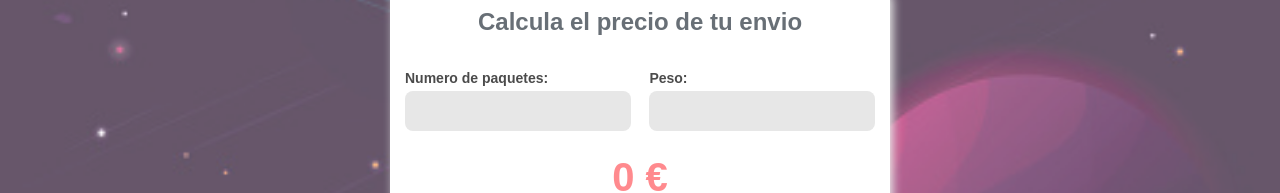
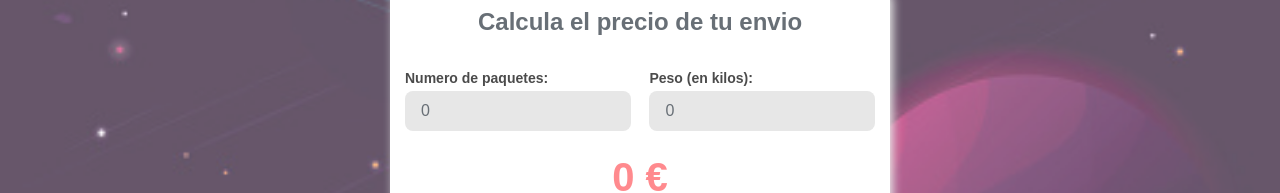
Before and after one commit to margamb/planet-express, a React (Create React App) app: page / in a window 1280 px wide. Shown: the part 317-510 px from the top of the page. Built offline with nearby package versions, Linux system fonts and the light colour scheme.

Commit message:
make calculator work

```diff
--- a/src/components/Calculator.js
+++ b/src/components/Calculator.js
@@ -1,34 +1,55 @@
-import React, { useState } from 'react';
+import React, { useState, useEffect } from 'react';
 import './Calculator.css';
+
+const PACKET_PRICE = 5
+const KG_PRICE = 1
 
 function Calculator() {
     const [price, setPrice] = useState(0);
-    const [number, setNumber] = useState('');
-    const [weight, setWeight] = useState('');
+    const [packetsQuantity, setPacketsQuantity] = useState(0);
+    const [weight, setWeight] = useState(0);
 
-    function dataOfForm(ev) {
-        ev.preventDefault();
-        setNumber(ev.target.number.value);
-        setWeight(ev.target.weight.value);
-        setPrice(number * weight)
+    useEffect(() => {
+        setPrice((packetsQuantity * PACKET_PRICE) + (weight * KG_PRICE))
+    }, [packetsQuantity, weight])
+
+    function handlePacketsChange(ev) {
+        setPacketsQuantity(parseInt(ev.target.value, 10))
     }
+
+    function handleWeightChange(ev) {
+        setWeight(parseInt(ev.target.value, 10))
+    }
+
     return (
         <section className="calculator">
             <div className="calculator__container">
                 <h1 className="calculator__container--title">Calcula el precio de tu envio</h1>
-                <form className="calculator__container--form" onSubmit={dataOfForm}>
+                <form className="calculator__container--form">
                     <label className="calculator__container--label">
                         Numero de paquetes:
-                        <input className="calculator__container--input" type="number" name="number" />
+                        <input
+                            className="calculator__container--input"
+                            type="number"
+                            name="number"
+                            min="1"
+                            value={packetsQuantity}
+                            onChange={handlePacketsChange}
+                        />
                     </label>
                     <label className="calculator__container--label">
-                        Peso:
-                        <input className="calculator__container--input" type="number" name="weight" />
+                        Peso (en kilos):
+                        <input
+                            className="calculator__container--input"
+                            type="number"
+                            name="weight"
+                            min="1"
+                            value={weight}
+                            onChange={handleWeightChange}
+                        />
                     </label>
-                    {/* <input type="submit" value="Submit" /> */}
                 </form>
                 <div className="calculator__container--price">
-                    {/* <p className="calculator__container--price--text">El precio es:</p> */}
                     <p className="calculator__container--price--euro">{price} €</p>
                 </div>
 
```
